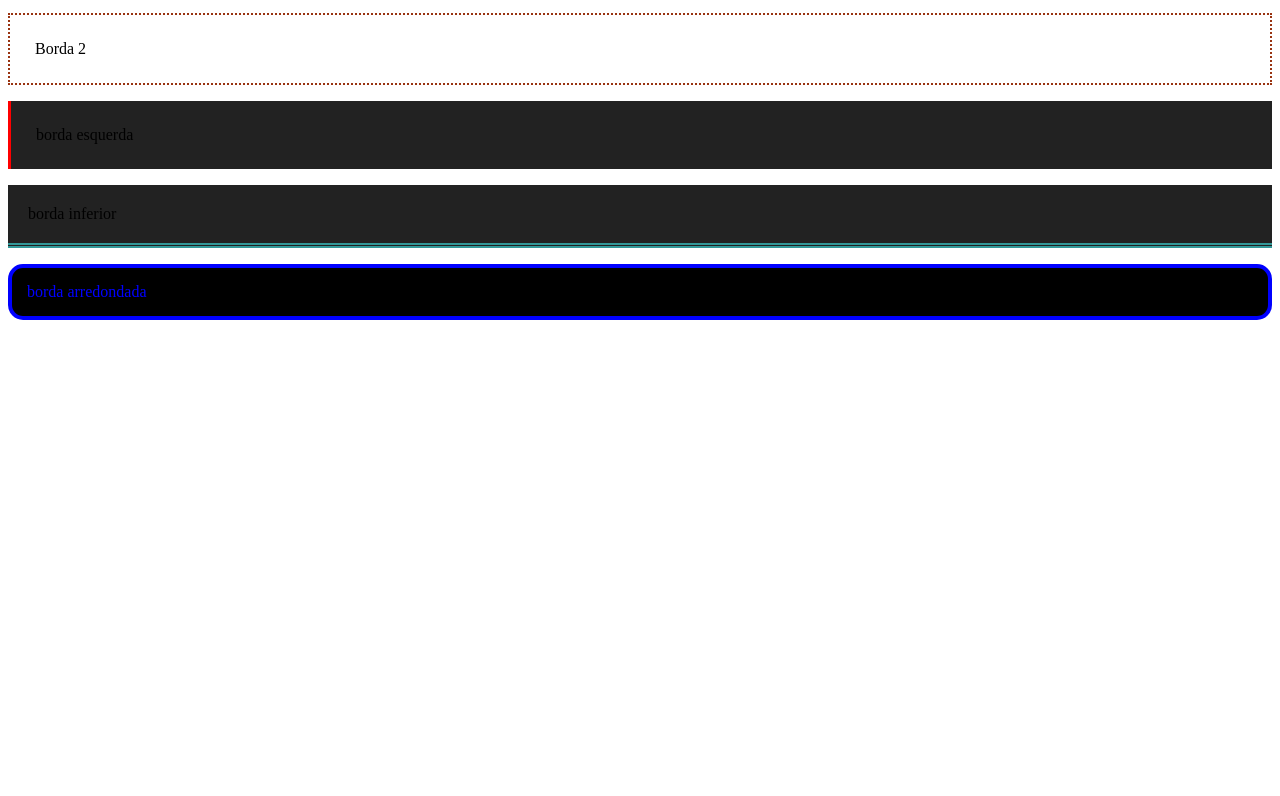
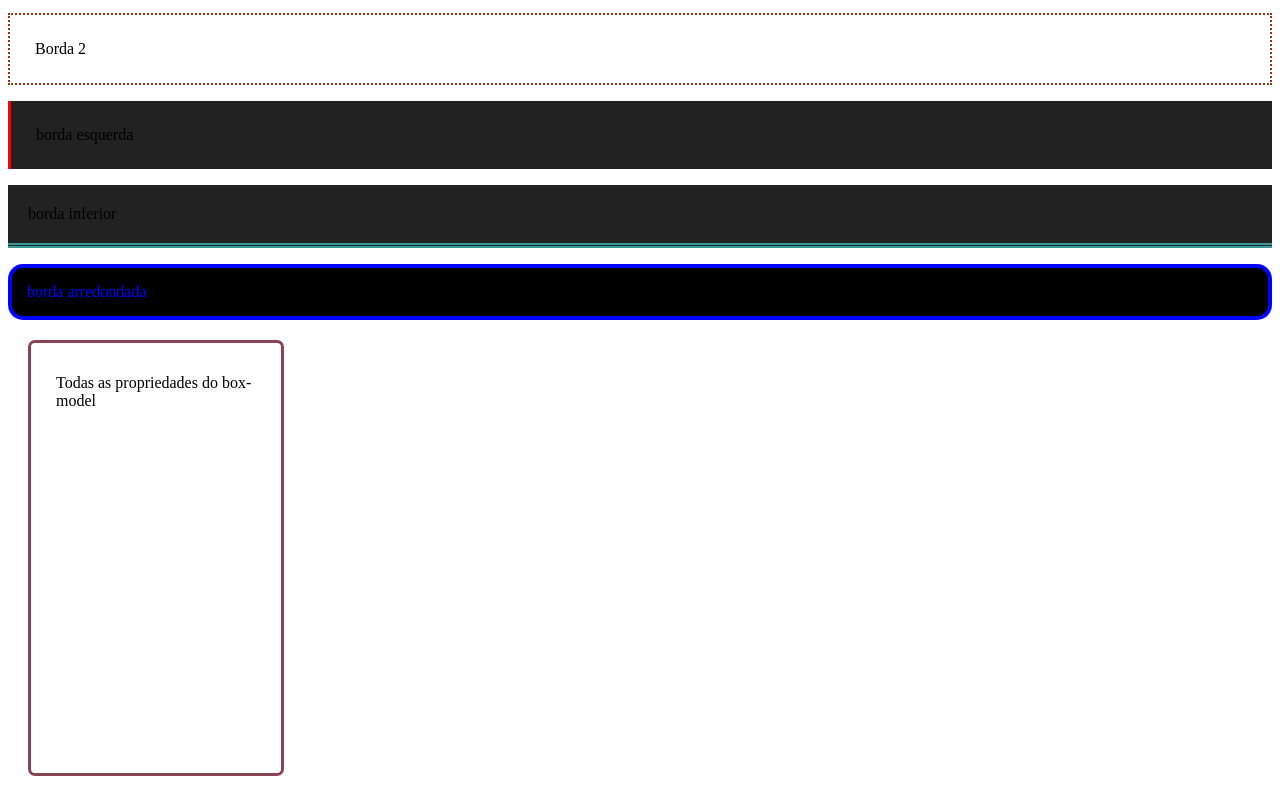
Before and after one commit to PauloWenderson/meuPrimeiroSiteFrontEnd, a plain HTML site: page desafioDois.html in a window 1280 px wide. Shown: the part 1213-2009 px from the top of the page. Before the commit the page ends 1549 px from the top, so only its background shows below. Drawn offline with Linux system fonts and the light colour scheme.

Commit message:
feat: todos os elementos do box-model juntos

```diff
--- a/desafioDois.html
+++ b/desafioDois.html
@@ -43,5 +43,12 @@
     <p class="border-bottom">borda inferior</p>
 
     <p class="rounded-p">borda arredondada</p>
+
+    <p class="margin"></p>
+
+    <!-- Todos os elementos do box-model juntos -->
+     <div class="box-model">
+        <p>Todas as propriedades do box-model</p>
+     </div>
 </body>
 </html>
--- a/tittles.css
+++ b/tittles.css
@@ -97,3 +97,17 @@ h4 {
     padding: 15px;
     border-radius: 15px;
 }
+
+.margin {
+    margin: 10px;
+    background-color: #222;
+}
+
+.box-model {
+    margin: 20px;
+    padding: 15px 25px;
+    border: 3px solid #845;
+    border-radius: 7px;
+    width: 200px;
+    height: 400px;
+}
```
